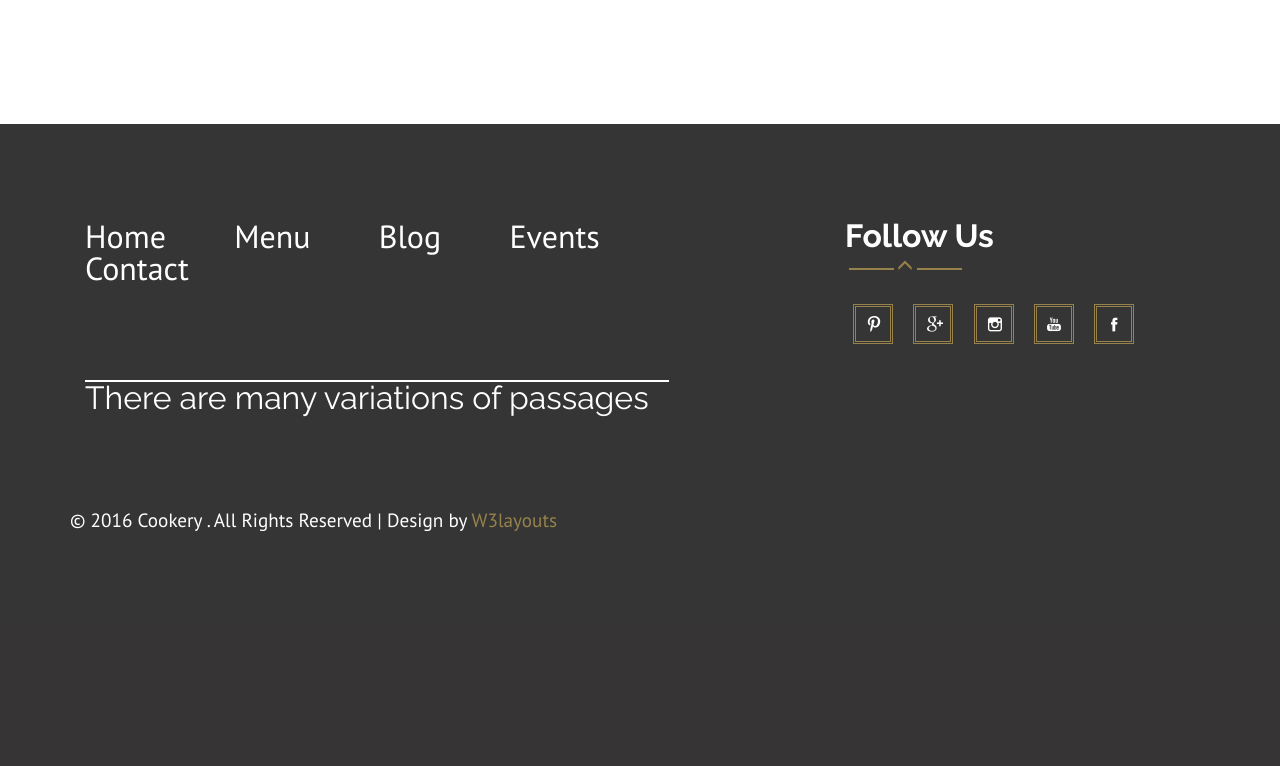
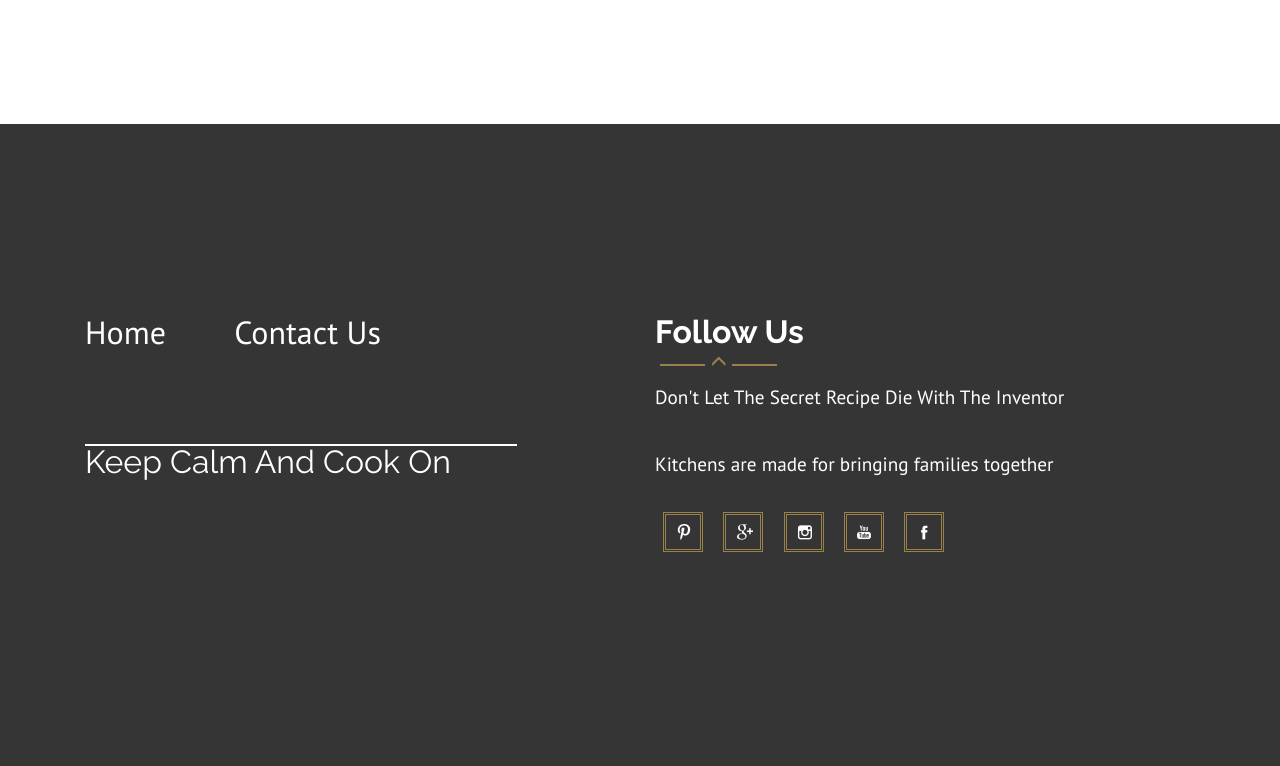
Before and after one commit to gdadlaney/kitas, a Django app: page /kitas/ in a window 1280 px wide. Shown: the part 1356-2122 px from the top of the page. Before the commit the page ends 1887 px from the top, so only its background shows below. Run offline with Django 3.2, Linux system fonts and the light colour scheme; some libraries are stand-ins or nearby versions.

Commit message:
small changes

```diff
--- a/KitchAs/kitchen/templates/blog.html
+++ b/KitchAs/kitchen/templates/blog.html
@@ -66,9 +66,9 @@
 						</div>
 					{% endfor %}
 					<div class="more">
-										<a class="link link-yaku" href="/single/BHEL">
-											<span>R</span><span>e</span><span>a</span><span>d</span> <span>M</span><span>o</span><span>r</span><span>e</span>
-										</a>
+						<a class="link link-yaku" href="/single/PAKORAS (SAVORY FRITTERS)">
+							<span>R</span><span>e</span><span>a</span><span>d</span> <span>M</span><span>o</span><span>r</span><span>e</span>
+						</a>
 					</div>
 
 					<div class="clearfix"> </div>
--- a/KitchAs/kitchen/templates/index.html
+++ b/KitchAs/kitchen/templates/index.html
@@ -330,22 +330,23 @@ Smartphone Compatible web template, free webdesigns for Nokia, Samsung, LG, Sony
 </div>
 <!--footer-->
 	<div class="footer">
-		<div class="container">
+		<div class="container footer">
 			<div class="footer-head">
-				<div class="col-md-8 footer-top animated wow fadeInRight" data-wow-duration="1000ms" data-wow-delay="500ms">
+				<div class="col-md-6 footer-top animated wow fadeInRight" data-wow-duration="700ms" data-wow-delay="300ms">
 					<ul class=" in">
 						<li><a href="/index">Home</a></li>
-						<li><a  href="/menu">Menu</a></li>
-						<li><a  href="/blog">Blog</a></li>
-						<li><a  href="/events">Events</a></li>
-						<li><a  href="/contact">Contact</a></li>
+						<!-- <li><a  href="/menu">Categories</a></li>
+						<li><a  href="/blog">Ingredients</a></li>
+						<li><a  href="/events">Fab Recipes</a></li> -->
+						<li><a  href="/contact">Contact Us</a></li>
 					</ul>
-						<span>There are many variations of passages</span>
+						<span>Keep Calm And Cook On</span>
 				</div>
-				<div class="col-md-4 footer-bottom  animated wow fadeInLeft" data-wow-duration="1000ms" data-wow-delay="500ms">
+				<div class="col-md-6 footer-bottom  animated wow fadeInLeft" data-wow-duration="1000ms" data-wow-delay="500ms">
 					<h2>Follow Us</h2>
 					<label><i class="glyphicon glyphicon-menu-up"></i></label>
-					<p></p>
+					<p>Don't Let The Secret Recipe Die With The Inventor</p>
+					<p>Kitchens are made for bringing families together</p>
 					<ul class="social-ic">
 						<li><a href="#"><i></i></a></li>
 						<li><a href="#"><i class="ic"></i></a></li>
@@ -355,12 +356,10 @@ Smartphone Compatible web template, free webdesigns for Nokia, Samsung, LG, Sony
 					</ul>
 
 				</div>
-			<div class="clearfix"> </div>
-
+			<!-- <div class="clearfix"> </div> -->
 			</div>
-			<p class="footer-class animated wow bounce" data-wow-duration="1000ms" data-wow-delay="500ms">&copy; 2016 Cookery . All Rights Reserved | Design by  <a href="http://w3layouts.com/" target="_blank">W3layouts</a> </p>
 		</div>
 	</div>
-	<!--//footer-->
+<!--//footer-->
 </body>
 </html>
--- a/KitchAs/kitchen/urls.py
+++ b/KitchAs/kitchen/urls.py
@@ -17,7 +17,7 @@ urlpatterns = [
 	url(r'^pantry$', views.pantry, name="pantry"),
 	url(r'^Breads$', views.breads, name="breads"),
 	url(r'^Snacks$', views.snacks, name="snacks"),
-	url(r'^single/(?P<rec_name>[A-Z]+)$', views.single, name="single"),
+	url(r'^single/(?P<rec_name>[A-Za-z\s()]+)$', views.single, name="single"),
 	url(r'^subrecipe$', views.subRecipe, name="subRecipe"),
 	#url(r'^', views.index, name='index'),
 	url(r'^', views.page_not_found, name='page_not_found'),
--- a/extra/procedures.sql
+++ b/extra/procedures.sql
@@ -2,7 +2,7 @@
 
 create procedure list_of_ingredient(in uid int, in iid int, in quantity varchar(20)) begin insert into cust_ingredients values(uid, iid, quantity); end //
 
-create procedure up_list_of_ingredient(in uid int, in iid int, in quantity varchar(20)) begin update cust_ingredients set qty=quantity where cust_id=uid; end //
+create procedure up_list_of_ingredient(in uid int, in iid int, in quantity varchar(20)) begin update cust_ingredients set qty=quantity where cust_id=uid and ingr_id=iid ; end //
 
 
 \d ;
```
Also changed, not shown: KitchAs/KitAs/settings.py (+9 -0 lines), KitchAs/kitchen/jinja2.py (added, +12 -0 lines), KitchAs/kitchen/templates/single.html (+8 -9 lines), KitchAs/kitchen/templates/template.html (+12 -6 lines).
